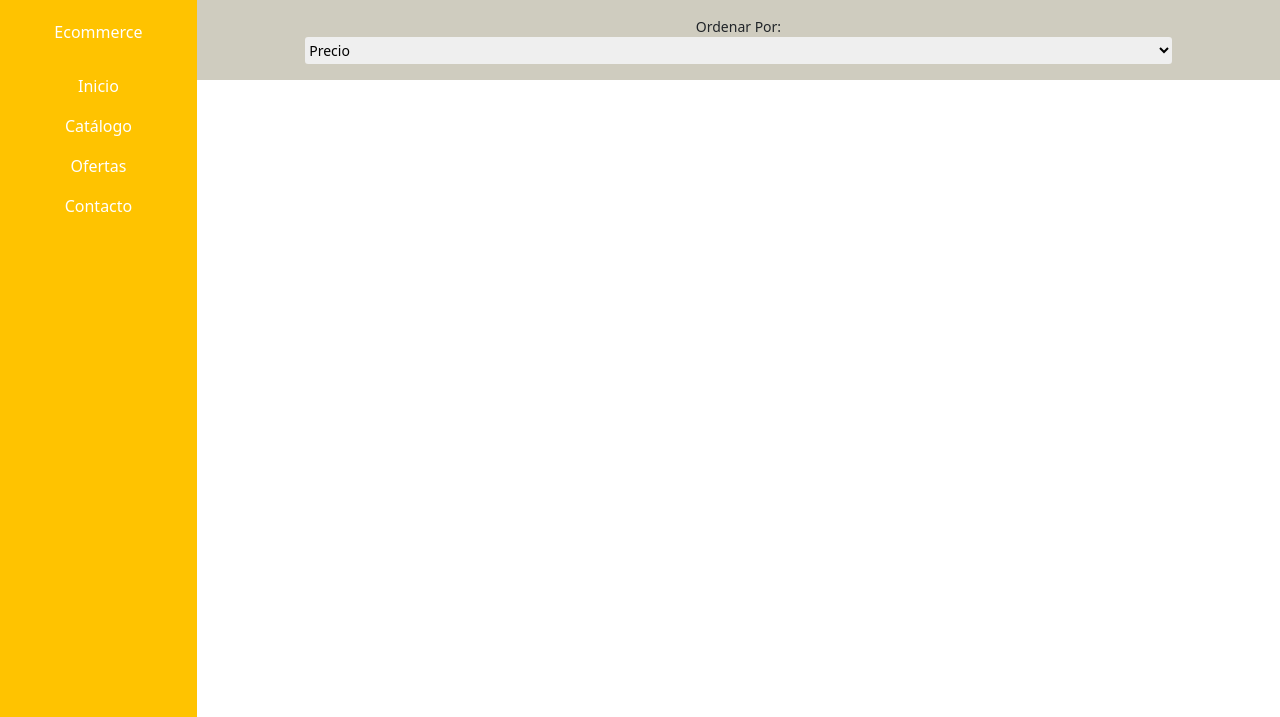
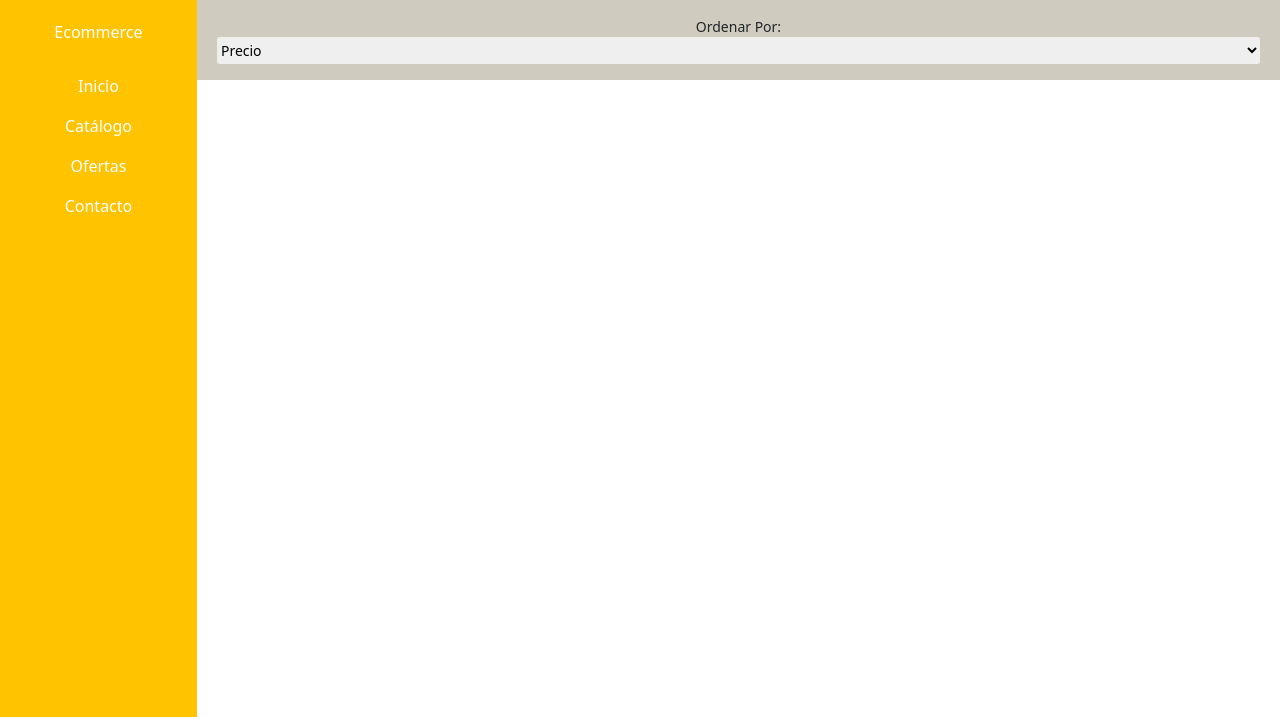
Before and after one commit to ConsuAng/desafio-media-query, a plain HTML site: page index.html in a window 1280 px wide. Shown: the top 717 px of the page. Drawn offline with nearby package versions, Linux system fonts and the light colour scheme.

Commit message:
feat: media query

```diff
--- a/assets/style.css
+++ b/assets/style.css
@@ -82,6 +82,14 @@ footer {
     padding-top: 30px;
   }
 
+  .search-container {
+    padding: 0 20px;
+  }
+
+  select {
+    width: 100%;
+  }
+
   footer {
     font-size: 14px;
   }
```
